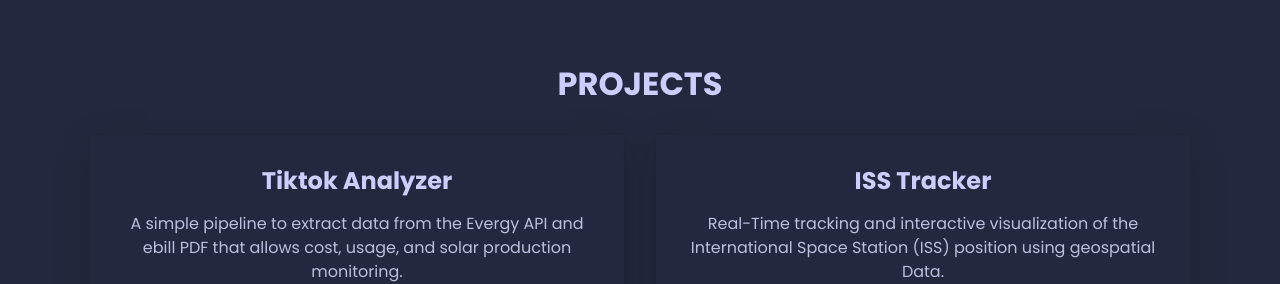
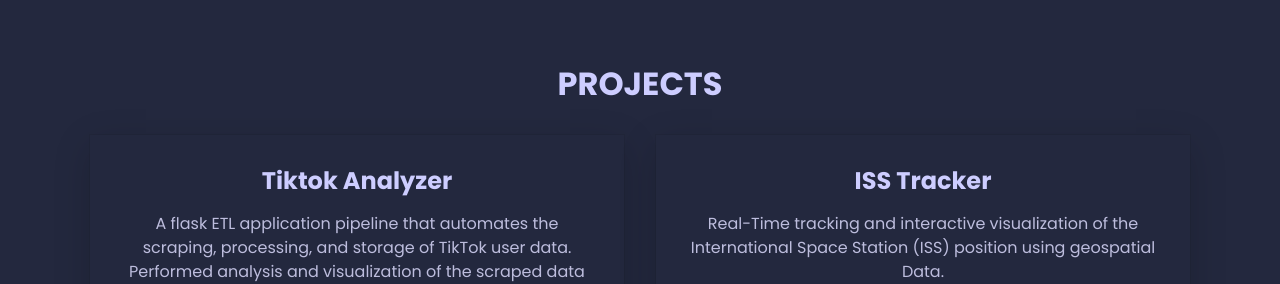
Before and after one commit to Songiso/Songi, a plain HTML site: page index.html in a window 1280 px wide. Shown: the part 518-802 px from the top of the page. Drawn offline with Linux system fonts and the light colour scheme.

Commit message:
Update index.html

```diff
--- a/index.html
+++ b/index.html
@@ -81,7 +81,7 @@
           <div class="project">
             <h3>Tiktok Analyzer</h3>
             <p class="project__description">
-              A simple pipeline to extract data from the Evergy API and ebill PDF that allows cost, usage, and solar production monitoring.
+              A flask ETL application pipeline that automates the scraping, processing, and storage of TikTok user data. Performed analysis and visualization of the scraped data to uncover insights.
             </p>
             <ul class="project__stack">
               <li class="project__stack-item">Python</li>
```
